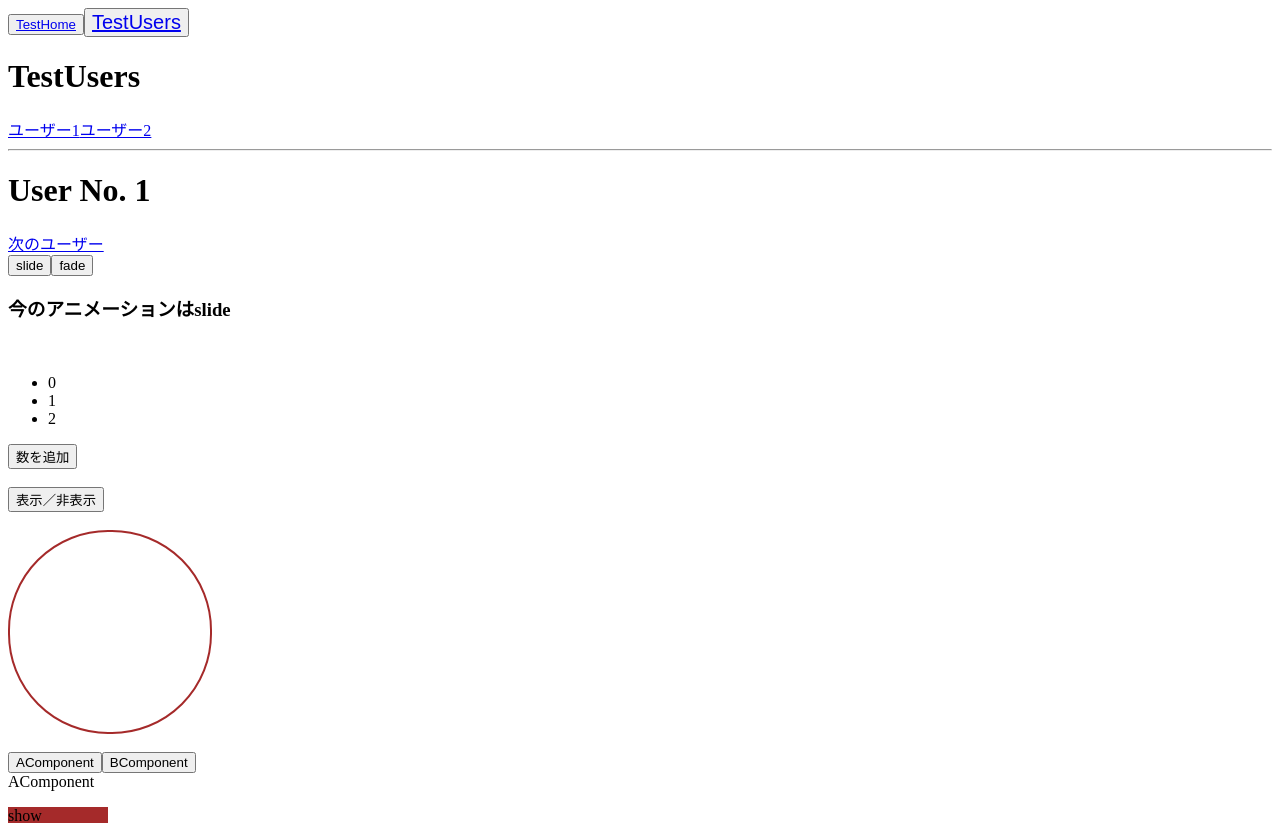
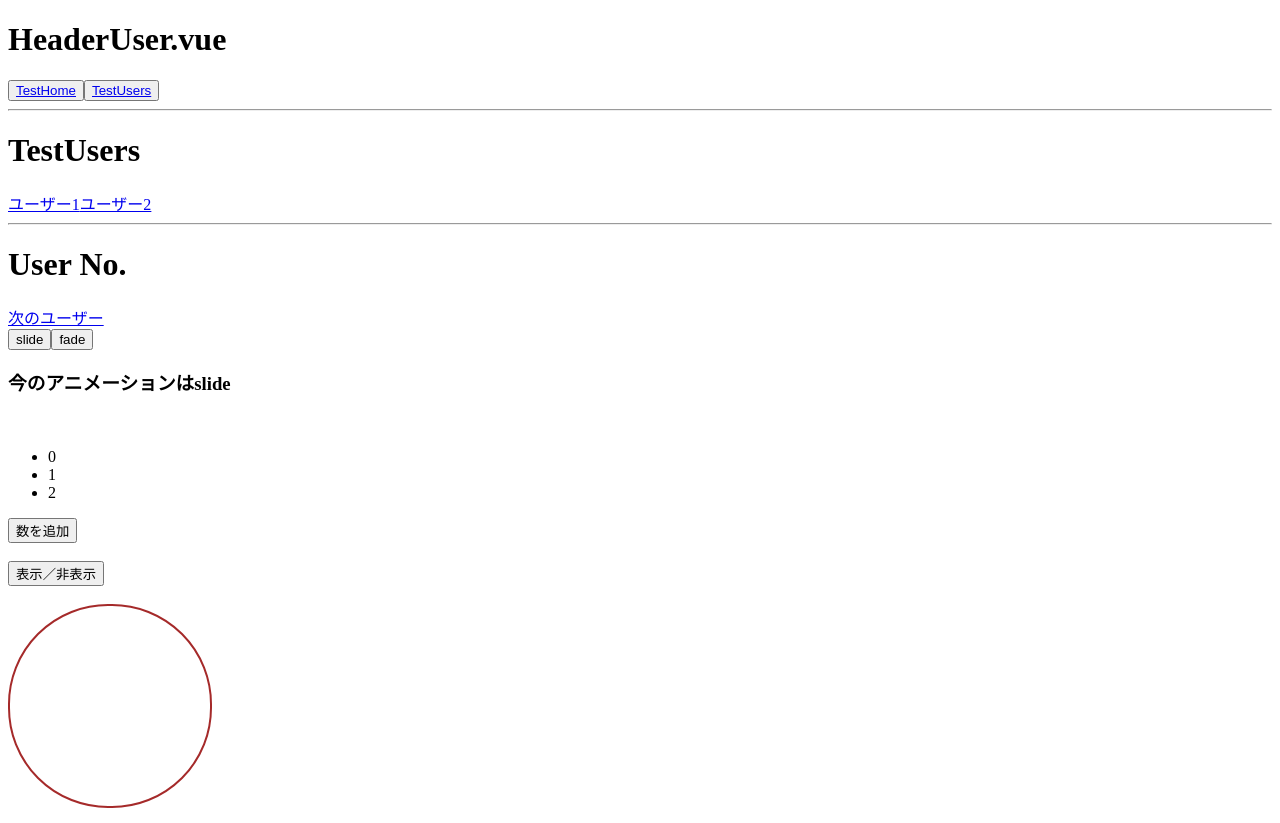
Before and after one commit to shirokuma0503/udemy-vue.js, a Vue app in the folder udemy-vue.js/: page /#/users/1 in a window 1280 px wide. Shown: the top 823 px of the page. Built offline with nearby package versions, Linux system fonts and the light colour scheme.

Commit message:
13_199:名前付きビュー

```diff
--- a/udemy-vue.js/src/App.vue
+++ b/udemy-vue.js/src/App.vue
@@ -1,18 +1,6 @@
 <template>
   <div>
-    <button>
-      <router-link
-        to="/"
-        active-class="link-active"
-        exact
-      >TestHome</router-link>
-    </button>
-    <button>
-      <router-link
-        to="/users"
-        active-class="link-active"
-      >TestUsers</router-link>
-    </button>
+    <router-view name="header"></router-view>
     <router-view></router-view>
 
     <button @click="myAnimation = 'slide'">slide</button>
--- a/udemy-vue.js/src/router.js
+++ b/udemy-vue.js/src/router.js
@@ -4,14 +4,25 @@ import TestHome from './views/TestHome.vue';
 import TestUsers from './views/TestUsers.vue';
 import UserProfile from './views/UserProfile.vue';
 import UserPost from './views/UserPost.vue';
+import HeaderHome from './views/HeaderHome.vue';
+import HeaderUser from './views/HeaderUser.vue';
 
 Vue.use(Router);
 
 export default new Router({
   routes: [
-    { path: '/', component: TestHome },
-    { path: '/users/:id',
-      component: TestUsers,
+    {
+      path: '/', components: {
+        default: TestHome,
+        header: HeaderHome
+      }
+    },
+    {
+      path: '/users/:id',
+      components: {
+        default: TestUsers,
+        header: HeaderUser
+      },
       props: true,
       children: [
         {
--- /dev/null
+++ b/udemy-vue.js/src/views/HeaderHome.vue
@@ -0,0 +1,19 @@
+<template>
+  <div>
+    <h1>HeaderHome.vue</h1>
+    <button>
+      <router-link
+        to="/users"
+        active-class="link-active"
+      >TestUsers</router-link>
+    </button>
+    <button>
+      <router-link
+        to="/"
+        active-class="link-active"
+        exact
+      >TestHome</router-link>
+    </button>
+    <hr>
+  </div>
+</template>
--- /dev/null
+++ b/udemy-vue.js/src/views/HeaderUser.vue
@@ -0,0 +1,19 @@
+<template>
+  <div>
+    <h1>HeaderUser.vue</h1>
+    <button>
+      <router-link
+        to="/"
+        active-class="link-active"
+        exact
+      >TestHome</router-link>
+    </button>
+    <button>
+      <router-link
+        to="/users"
+        active-class="link-active"
+      >TestUsers</router-link>
+    </button>
+    <hr>
+  </div>
+</template>
```
